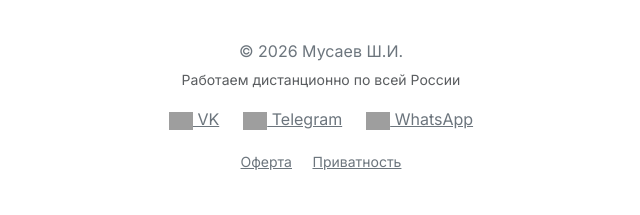
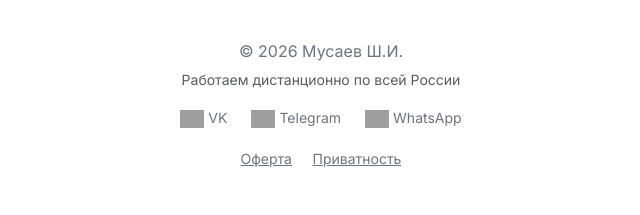
Before and after one commit to mus-shi/bankruptcy, a Flask app: page / in a window 1280 px wide. Shown: the part 1460-1675 px from the top of the page, without its empty margins (319-959 px from the left). After the commit the page ends 1627 px from the top, so only its background shows below. Run offline with Flask 3, Linux system fonts and the light colour scheme; some libraries are stand-ins or nearby versions; grey boxes are pictures that could not be loaded.

Commit message:
Update style.css

```diff
--- a/static/css/style.css
+++ b/static/css/style.css
@@ -135,6 +135,19 @@ footer a, footer p { color: var(--text-muted) !important; }
     color: #fff;
 }
 
+/* Соцсети в футере */
+.social-link {
+    color: var(--text-main);
+    text-decoration: none;
+    display: flex;
+    align-items: center;
+    gap: 4px;
+    font-size: 0.875rem;
+}
+.social-link:hover {
+    text-decoration: underline;
+}
+
 @media (max-width: 992px) {
     .col-feature-side, .col-feature-center { flex: 0 0 100%; max-width: 100%; }
 }
```
